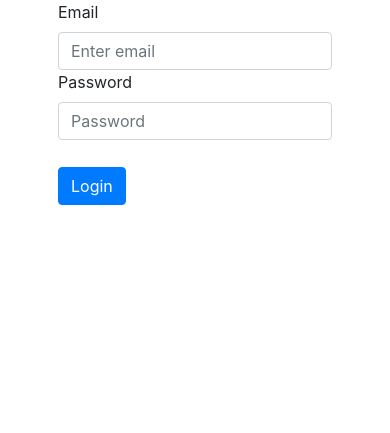
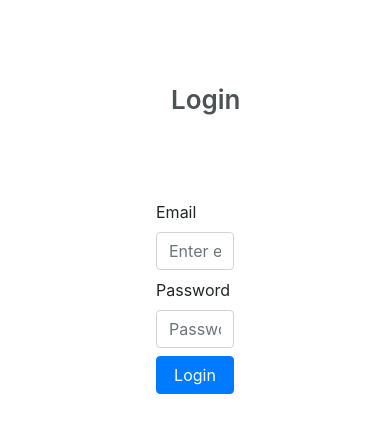
Before and after one commit to marinak6/UVA-furniture, a Django app: page /login/ in a window 390 px wide. Shown: the part 56-489 px from the top of the page. Run offline with Django 3.2, Linux system fonts and the light colour scheme; some libraries are stand-ins or nearby versions.

Commit message:
Added basic styling

```diff
--- a/web/frontend/static/css/style.css
+++ b/web/frontend/static/css/style.css
@@ -109,5 +109,6 @@
 /* Login page */
 .login-form {
   display: flex;
-  justify-content: center;
+  flex-direction: column;
+  align-items: center;
 }
--- a/web/frontend/templates/create_listing.html
+++ b/web/frontend/templates/create_listing.html
@@ -14,7 +14,7 @@
         Create new Listing
       </h1>
       <h2 class="wv-heading--subtitle">
-        Lorem ipsum dolor sit, amet consectetur adipisicing elit. Magnam, optio!
+        Enter the provided information below to sell your item!
       </h2>
     </div>
   </div>
@@ -41,7 +41,8 @@
               {% endif %}
             </div>
             {% endfor %}
-            <input type="submit" class="btn btn-primary mb-2" value="Submit" />
+            <input type="submit" class="btn btn-primary mb-2" value="Submit" style="margin-top:10%; width:100%;
+    display:block;"/>
         </form>
       </div>
     </div>
--- a/web/frontend/templates/login.html
+++ b/web/frontend/templates/login.html
@@ -1,10 +1,19 @@
-{% extends 'base.html' %} {% block content %} {% if next_link %}
+{% extends 'base.html' %} {% block content %} {% load static %} <link rel="stylesheet" href="{% static 'css/form_style.css' %}" />
+{% if next_link %}
+
 <form action="/login/?next={{ next_link }}" method="post">
   {% else %}
   <form method="post">
     {% endif %} {% csrf_token %}
     <div class="login-form">
-      <div class="form-group">
+      <div class="form-group" style= "width:20%;">
+        <div class="col-md-6 mx-auto">
+          <div class="header-title">
+            <h1 class="wv-heading--title">
+              Login
+            </h1>
+          </div>
+        </div>
         <label for="email">Email</label>
         <input
           class="form-control"
@@ -13,7 +22,7 @@
           name="email"
           placeholder="Enter email"
         />
-        <label for="password">Password</label>
+        <label for="password" style="margin-top:10%">Password</label>
         <input
           class="form-control"
           type="password"
@@ -26,7 +35,9 @@
           class="btn btn-primary"
           name="submit"
           value="Login"
-          style="margin-top:10%"
+          style="margin-top:10%; width:100%;
+    display:block;"
+
         >
           Login
         </button>
--- a/web/frontend/templates/register.html
+++ b/web/frontend/templates/register.html
@@ -38,7 +38,8 @@
               {% endif %}
             </div>
             {% endfor %}
-            <input type="submit" class="btn btn-primary mb-2" value="Submit" />
+            <input type="submit" class="btn btn-primary mb-2" style="margin-top:10%; width:100%;
+    display:block;"value="Submit" />
         </form>
       </div>
     </div>
```
